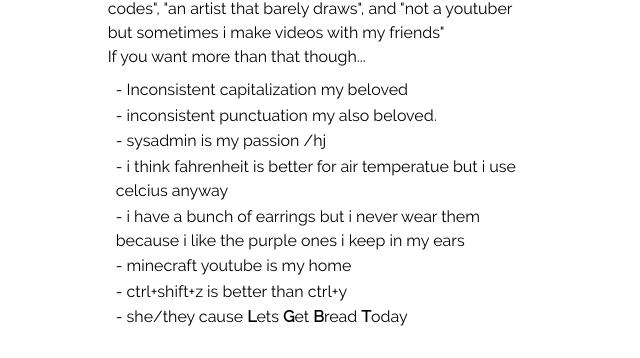
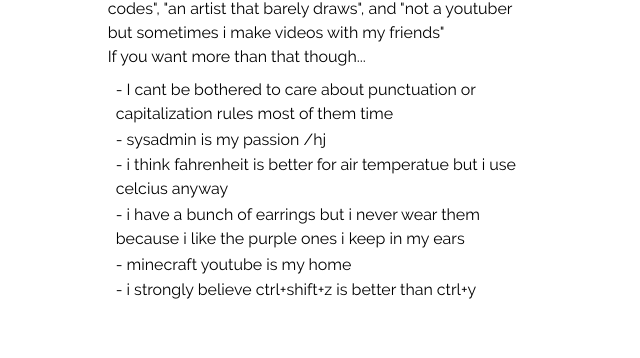
Before and after one commit to Kaytwastaken/kayt-dev-old, a Next.js app: page / in a window 1280 px wide. Shown: the part 1315-1673 px from the top of the page, without its empty margins (319-959 px from the left). After the commit the page ends 1649 px from the top, so only its background shows below. Built offline with nearby package versions, Linux system fonts and the light colour scheme.

Commit message:
changed the bullets

```diff
--- a/pages/index.tsx
+++ b/pages/index.tsx
@@ -104,14 +104,12 @@ export default function Home() {
 							<br />
 							If you want more than that though...
 							<ul className="mt-2">
-								<li>{"-"} Inconsistent capitalization my beloved</li>
-								<li>{"-"} inconsistent punctuation my also beloved.</li>
+								<li>{"-"} I cant be bothered to care about punctuation or capitalization rules most of them time</li>
 								<li>{"-"} sysadmin is my passion /hj</li>
 								<li>{"-"} i think fahrenheit is better for air temperatue but i use celcius anyway</li>
 								<li>{"-"} i have a bunch of earrings but i never wear them because i like the purple ones i keep in my ears</li>
 								<li>{"-"} minecraft youtube is my home</li>
-								<li>{"-"} ctrl+shift+z is better than ctrl+y</li>
-								<li>{"-"} she/they cause <b>L</b>ets <b>G</b>et <b>B</b>read <b>T</b>oday</li>
+								<li>{"-"} i strongly believe ctrl+shift+z is better than ctrl+y</li>
 							</ul>
 						</div>
 					</div>
```
